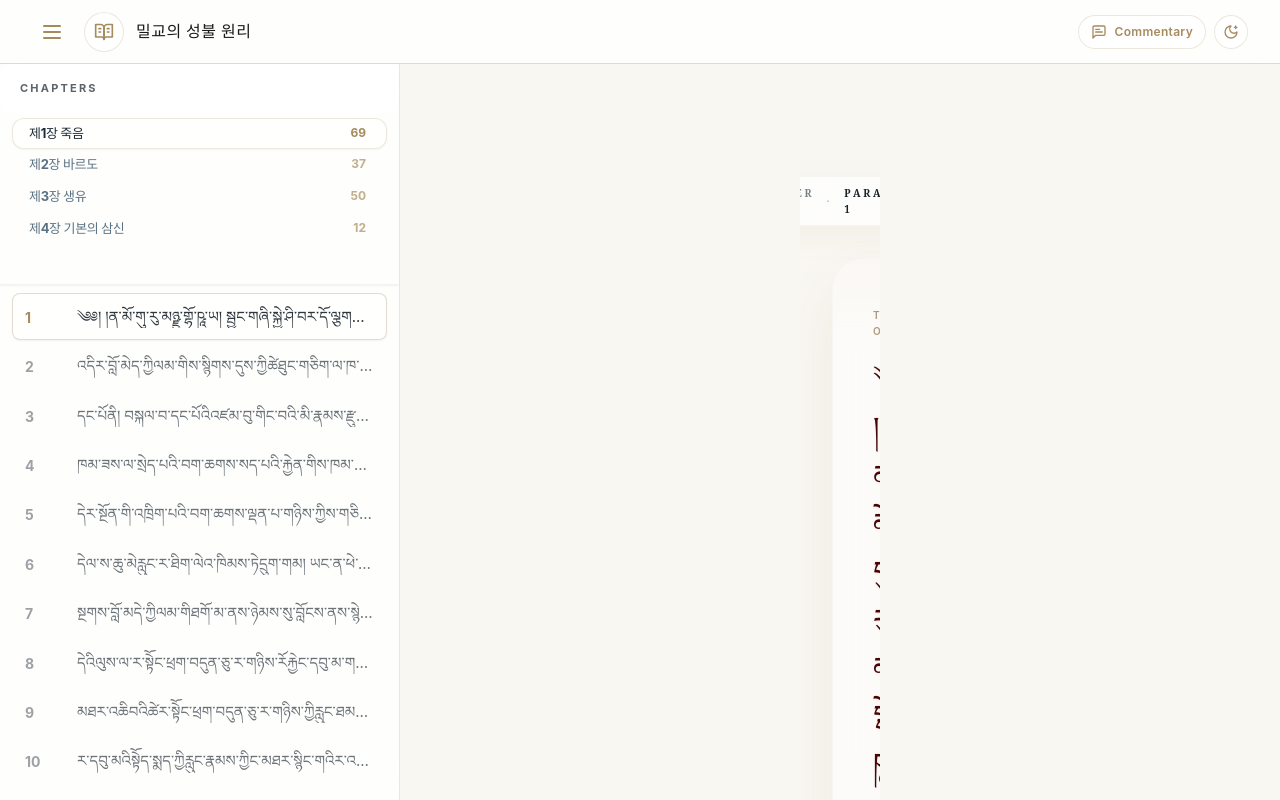
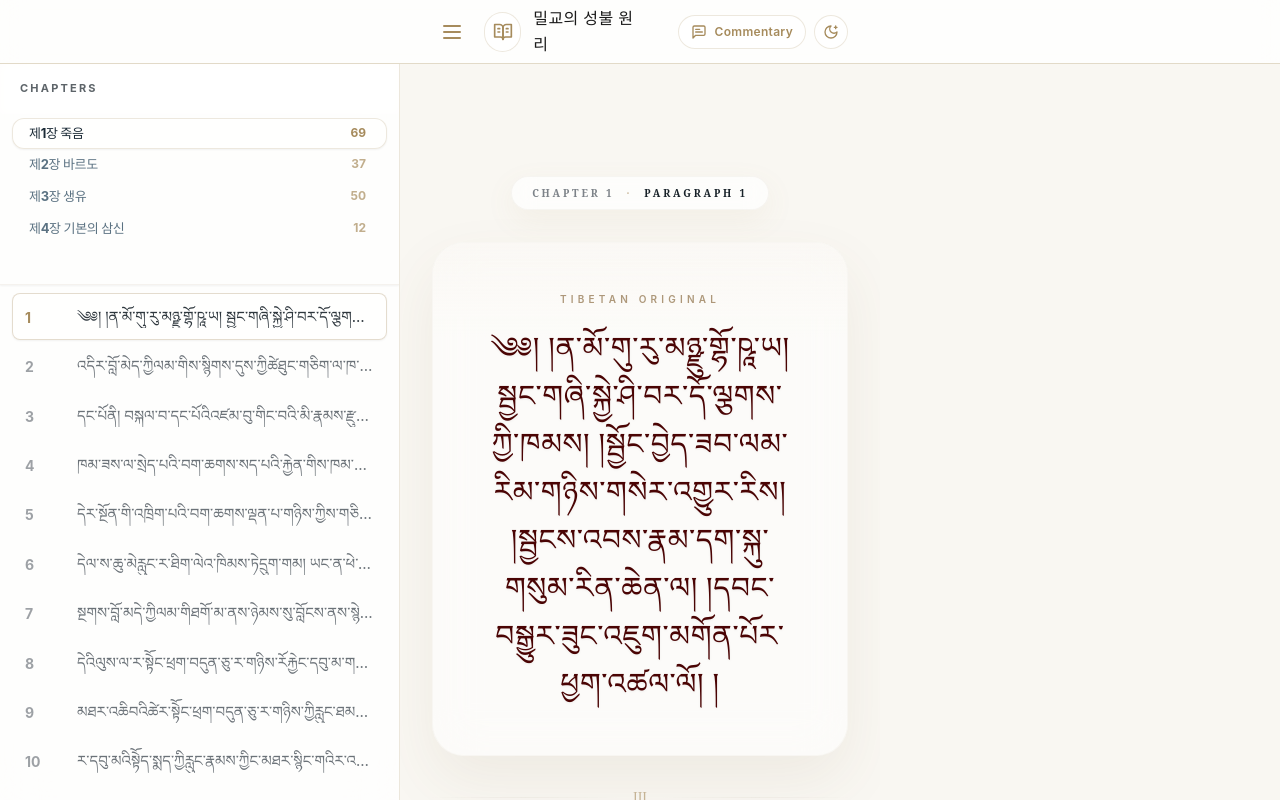
Before and after one commit to concario17-max/3sin, a React (Vite) app: page / in a window 1280 px wide. Built offline with nearby package versions, Linux system fonts and the light colour scheme; a web font is replaced by a local one.

Commit message:
Revert "Sync reading layout with panel widths"
This reverts commit 4f250e9dbcc3609d9218392983a010e15a226f5a.

```diff
--- a/src/components/Header.jsx
+++ b/src/components/Header.jsx
@@ -14,7 +14,7 @@ function Header() {
 
   return (
     <header className="fixed left-0 top-0 z-[60] h-16 w-full border-b border-sand-tertiary bg-white/80 backdrop-blur-md">
-      <div className="flex h-full w-full items-center px-4 sm:px-8 lg:ml-[var(--desktop-left-sidebar-width)] lg:mr-[var(--desktop-right-sidebar-width)] lg:w-auto lg:px-8">
+      <div className="flex h-full w-full items-center px-4 sm:px-8 xl:ml-[400px] xl:mr-[400px] xl:w-auto xl:px-8">
         <div className="flex flex-1 items-center justify-start gap-3">
           <button
             onClick={ui.toggleSidebar}
--- a/src/pages/components/ReadingPanel.jsx
+++ b/src/pages/components/ReadingPanel.jsx
@@ -50,7 +50,7 @@ const ReadingPanel = ({ verse, globalIndex, hideAudio = false, onPrevious, onNex
             initial="hidden"
             animate="visible"
             variants={containerVariants}
-            className="relative z-10 flex-1 min-w-0 overflow-y-auto bg-transparent pb-28 pt-16 font-crimson text-text-primary transition-[margin,color] duration-500 scrollbar-hide dark:text-dark-text-primary sm:pb-20 sm:pt-24 lg:ml-[var(--desktop-left-sidebar-width)] lg:mr-[var(--desktop-right-sidebar-width)]"
+            className="relative z-10 flex-1 min-w-0 overflow-y-auto bg-transparent pb-28 pt-16 font-crimson text-text-primary transition-colors duration-500 scrollbar-hide dark:text-dark-text-primary sm:pb-20 sm:pt-24"
         >
             <div className="mx-auto max-w-[980px] px-4 sm:px-8">
                 <motion.div variants={itemVariants}>
```
